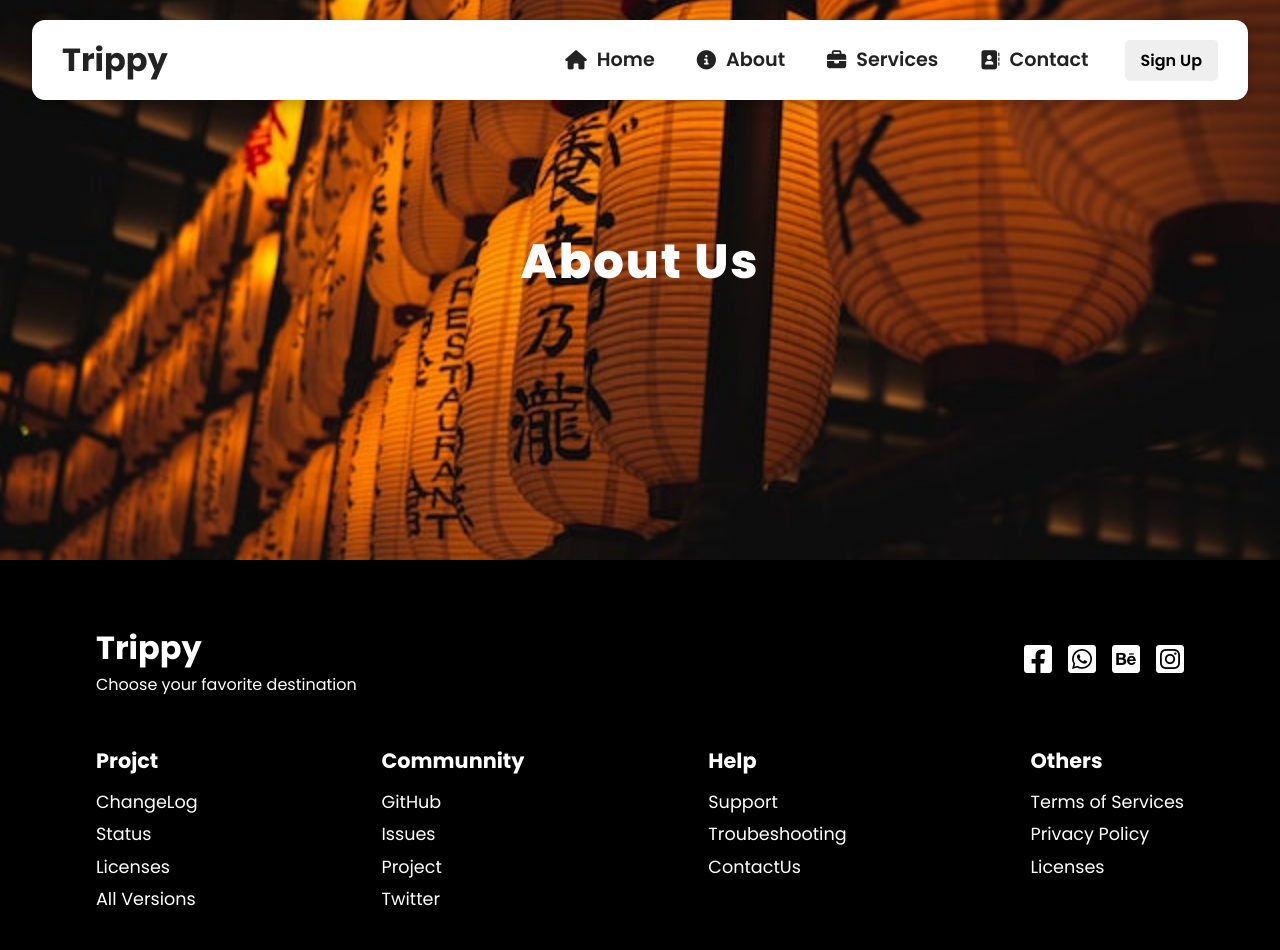
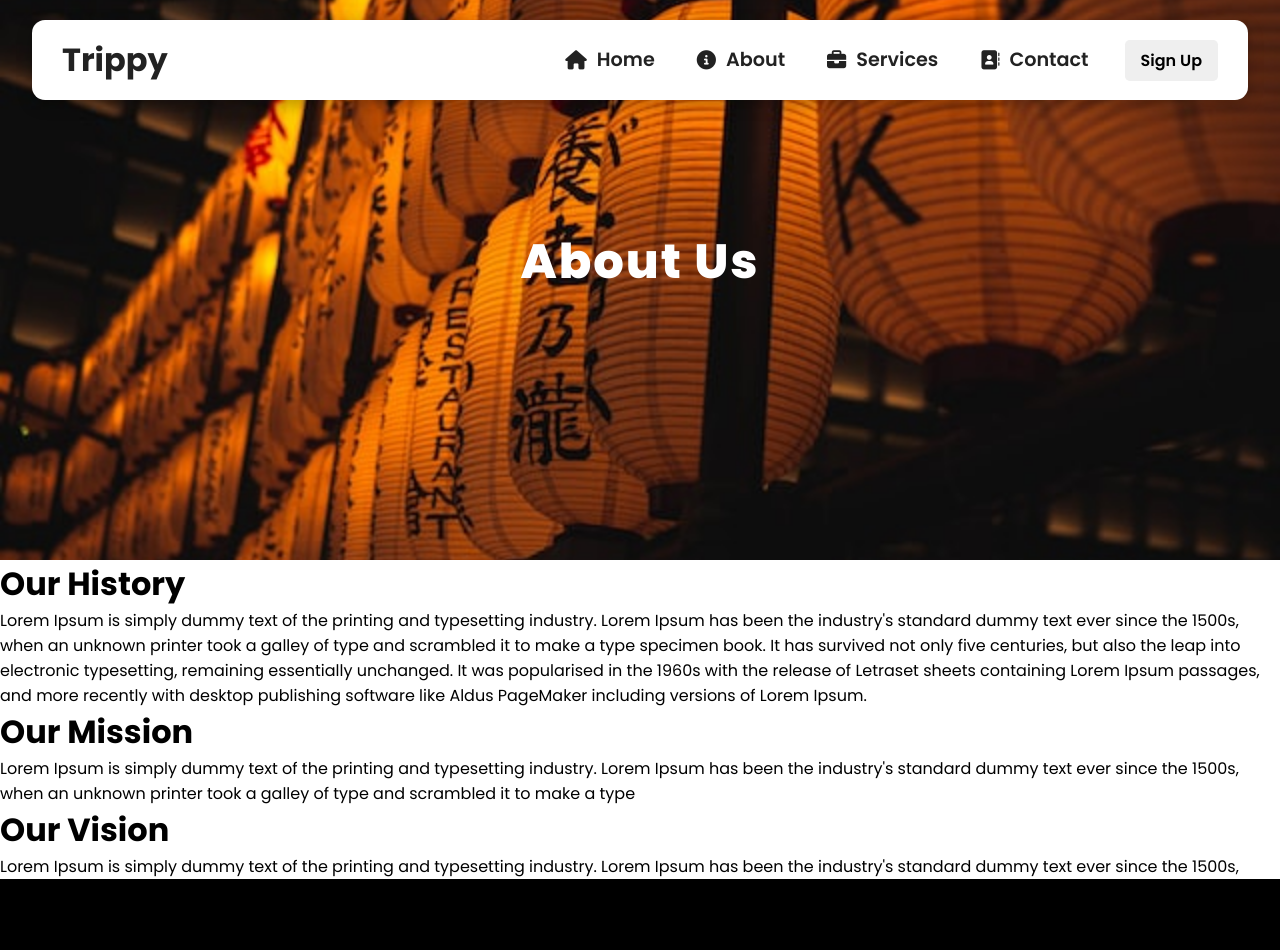
Before and after one commit to fmfahath/tourism-website, a React (Create React App) app: page /about in a window 1280 px wide. Shown: the top 950 px of the page. Built offline with nearby package versions, Linux system fonts and the light colour scheme.

Commit message:
AboutUs.js contant added / rendered

```diff
--- a/src/components/AboutUs.js
+++ b/src/components/AboutUs.js
@@ -1,7 +1,31 @@
 import "./AboutUs-styles.css"
 
 function AboutUs(){
-    return()
+    return(
+        <div className="aboutus-container">
+            <h1>Our History</h1>
+            <p>Lorem Ipsum is simply dummy text of the printing and typesetting industry.
+            Lorem Ipsum has been the industry's standard dummy text ever since the 1500s,
+            when an unknown printer took a galley of type and scrambled it to make a type
+            specimen book. It has survived not only five centuries, but also the leap into
+            electronic typesetting, remaining essentially unchanged. It was popularised in
+            the 1960s with the release of Letraset sheets containing Lorem Ipsum passages,
+            and more recently with desktop publishing software like Aldus PageMaker including
+            versions of Lorem Ipsum.
+            </p>
+
+            <h1>Our Mission</h1>
+            <p>Lorem Ipsum is simply dummy text of the printing and typesetting industry.
+            Lorem Ipsum has been the industry's standard dummy text ever since the 1500s,
+            when an unknown printer took a galley of type and scrambled it to make a type
+            </p>
+
+            <h1>Our Vision</h1>
+            <p>Lorem Ipsum is simply dummy text of the printing and typesetting industry.
+            Lorem Ipsum has been the industry's standard dummy text ever since the 1500s,
+            </p>
+        </div>
+    )
 }
 
 export default AboutUs;
--- a/src/routes/About.js
+++ b/src/routes/About.js
@@ -3,6 +3,7 @@
 import Navbar from "../components/navbar";
 import AboutImg from "../assets/night.jpg" //creating variable for the hero image
 import Footer from "../components/Footer"
+import AboutUs from "../components/AboutUs";
 
 function About(){
     return(
@@ -17,7 +18,8 @@
                 buttonClass=""
                 buttonText=""
             />
-          <Footer/>
+            <AboutUs/>
+            <Footer/>
         </React.Fragment>
     )
 }
```
